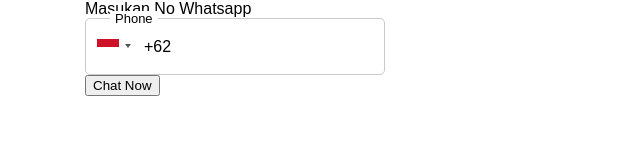
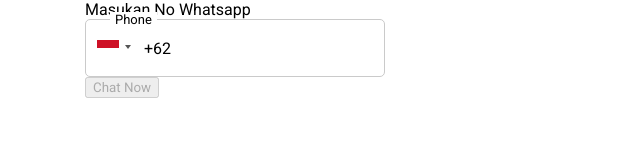
Before and after one commit to hariadiarief/active-personal-react-watsapan, a Next.js app: page / in a window 1280 px wide. Shown: the top 160 px of the page, without its empty margins (0-640 px from the left). Built offline with nearby package versions, Linux system fonts and the light colour scheme.

Commit message:
redirect button and handle value input

```diff
--- a/src/pages/index.js
+++ b/src/pages/index.js
@@ -4,6 +4,12 @@
 
 export default function Home() {
 	const [number, setNumber] = useState(null)
+	const [isDisableToChat, setisDisableToChat] = useState(true)
+
+	function onSumbmit(event) {
+		event.preventDefault()
+		window.open(`https://wa.me/${number}`)
+	}
 
 	return (
 		<div className='container'>
@@ -15,6 +21,7 @@
 			<main className=''>
 				<span>Masukan No Whatsapp</span>
 
+				<form onSubmit={(event) => onSumbmit(event)}>
 					<PhoneInput
 						country={'id'}
 						defaultMask={'...-....-....'}
@@ -22,9 +29,19 @@
 						disableSearchIcon={true}
 						countryCodeEditable={false}
 						value={number}
-					onChange={(phone) => setNumber(phone)}
+						onChange={(phone) => {
+							setNumber(phone)
+							if (number?.length >= 11) {
+								setisDisableToChat(false)
+							} else {
+								setisDisableToChat(true)
+							}
+						}}
 					/>
-				<button>Chat Now</button>
+					<button disabled={isDisableToChat} type='submit'>
+						Chat Now
+					</button>
+				</form>
 			</main>
 
 			<footer className=''></footer>
--- a/src/styles/main.scss
+++ b/src/styles/main.scss
@@ -1,9 +1,10 @@
+@import url('https://fonts.googleapis.com/css2?family=Roboto:ital,wght@0,100;0,300;0,400;0,500;0,700;0,900;1,100;1,300;1,400;1,500;1,700;1,900&display=swap');
 @import './container';
 @import './styles';
 
 * {
     box-sizing: border-box;
-    font-family: "Poppins", sans-serif;
+    font-family: 'Roboto', sans-serif;
 }
 
 *:focus {
```
Lines whose indentation alone changed are shown as unchanged.
